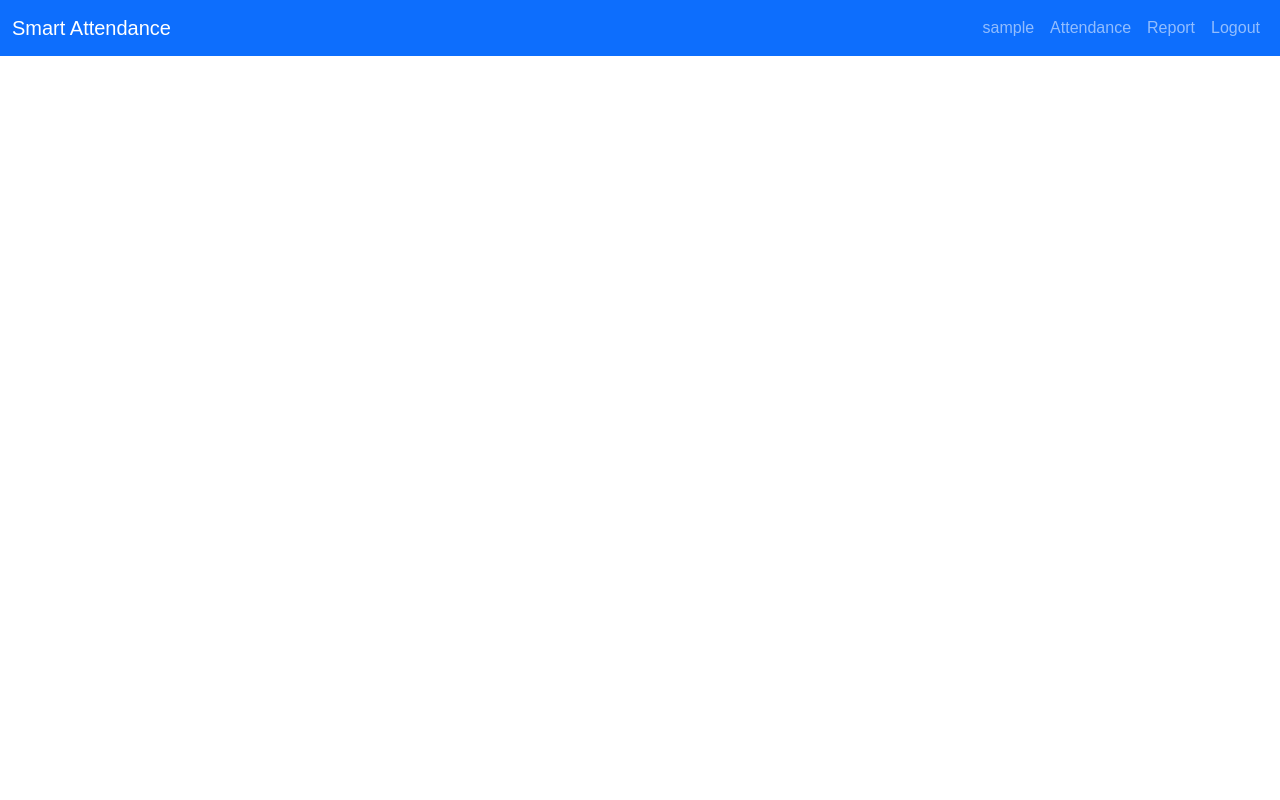
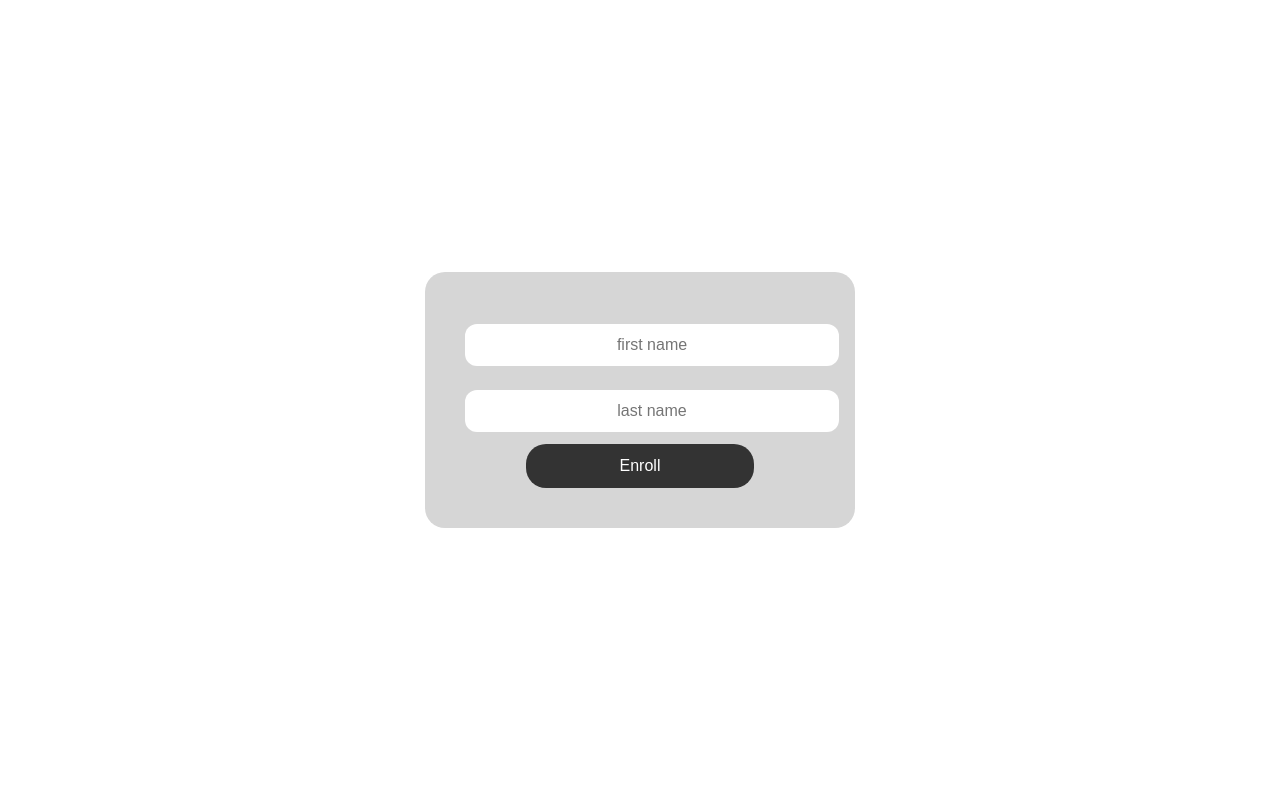
Before and after one commit to Ahmad20222/FrontEnd-Smart-attendance-system-with-face-recognition-, a Flask app: template template/base.html in a window 1280 px wide. Run offline with Flask 3, Linux system fonts and the light colour scheme; the template is opened without the code that fills it, so the values that code supplies are empty; the visitor is signed in with stand-in values (Sample User, id 1).

Commit message:
Update base.html

```diff
--- a/template/base.html
+++ b/template/base.html
@@ -1,29 +1,17 @@
-<!doctype html>
-<html lang='en'>
-  <head>
-    <meta charset='utf-8'>
-    <meta name='viewport' content='width=device-width, initial-scale=1'>
-    <title>{% block title %}Dashboard{% endblock %}</title>
-    <link href='https://cdn.jsdelivr.net/npm/bootstrap@5.3.2/dist/css/bootstrap.min.css' rel='stylesheet'>
-    <link rel='stylesheet' href='{{ url_for('static', filename='css/style.css') }}'>
-  </head>
-  <body>
-    <nav class='navbar navbar-expand-lg navbar-dark bg-primary'>
-      <div class='container-fluid'>
-        <a class='navbar-brand' href='{{ url_for('dashboard') }}'>Smart Attendance</a>
-        <ul class='navbar-nav ms-auto'>
-          {% if session.get('admin') %}
-            <li class='nav-item'><a class='nav-link'>{{ session.get('admin') }}</a></li>
-            <li class='nav-item'><a class='nav-link' href='{{ url_for('attendance_page') }}'>Attendance</a></li>
-            <li class='nav-item'><a class='nav-link' href='{{ url_for('download_report') }}'>Report</a></li>
-            <li class='nav-item'><a class='nav-link' href='{{ url_for('logout') }}'>Logout</a></li>
-          {% endif %}
-        </ul>
-      </div>
-    </nav>
-    <main class='container py-4'>{% block content %}{% endblock %}</main>
-    <script src='https://cdn.jsdelivr.net/npm/bootstrap@5.3.2/dist/js/bootstrap.bundle.min.js'></script>
-    <script src='{{ url_for('static', filename='js/main.js') }}'></script>
-    {% block scripts %}{% endblock %}
-  </body>
+<!DOCTYPE html>
+<html>
+<head>
+    <link rel="stylesheet" href="css/style.css">
+</head>
+
+<body class="center-page">
+
+    <div class="card">
+        <input id="firstName" type="text" placeholder="first name" class="input-field">
+        <input id="lastName" type="text" placeholder="last name" class="input-field">
+        <button class="primary-btn" onclick="enrollStudent()">Enroll</button>
+    </div>
+
+    <script src="js/main.js"></script>
+</body>
 </html>
```
